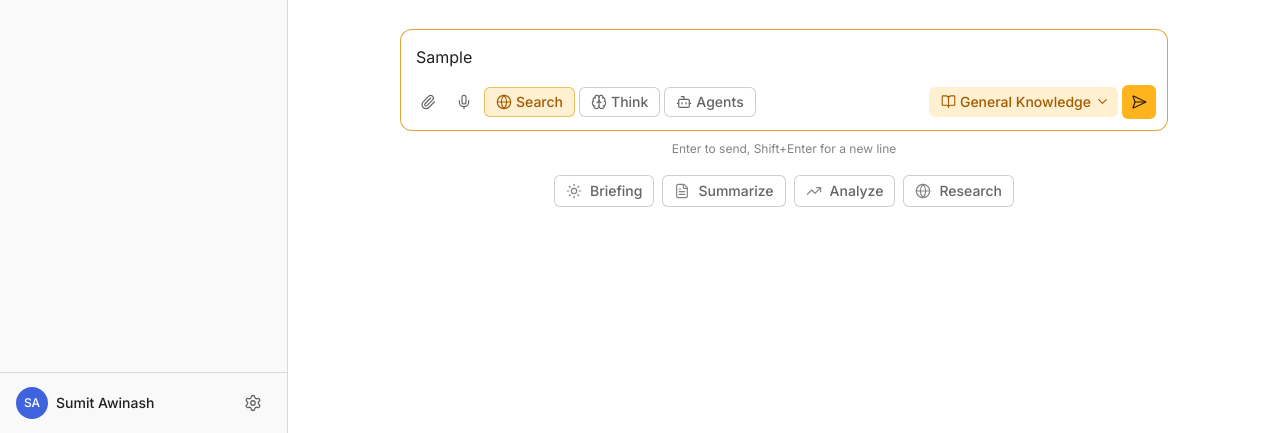
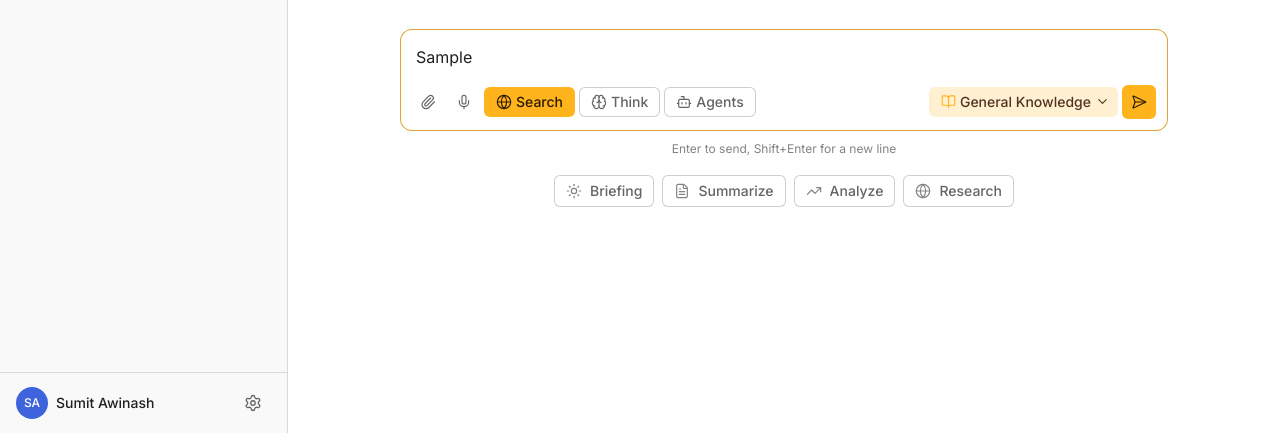
Before and after one commit to awinashsumit/skychat-radix, a plain HTML site: page index.html in a window 1280 px wide. Both pictures are taken after typing "Sample" into the empty fields and a click on the button "Search". Shown: the part 367-800 px from the top of the page. Drawn offline with nearby package versions, Linux system fonts and the light colour scheme.

Commit message:
Brand amber in the composer as fill rather than label
#FFB31C as a label on the pale amber pill measures 1.59:1, so the toggle
text stops being readable. As the fill with dark text it measures 9.27:1
and reads as the brand colour far more strongly. Toggles take the solid
brand fill because an on/off state should be loud; the knowledge selector
stays quiet and carries the brand in its icon.

Also repoints .claude/launch.json at the repo root after the flatten.

Co-Authored-By: Claude <noreply@anthropic.com>

```diff
--- a/skychat.css
+++ b/skychat.css
@@ -844,6 +844,24 @@
 .btn-ghost.is-danger { color: var(--danger-text); }
 .btn-ghost.is-danger:hover { background: var(--danger-bg); color: var(--danger-text); }
 
+/* Brand amber in the composer, applied where it can actually be seen.
+   #FFB31C as a LABEL on the pale amber pill measures 1.59:1, so the word
+   "Search" stops being readable. As the FILL with dark text it measures 9.27:1,
+   and reads as the brand colour far more strongly than tinted text ever did.
+
+   An on/off state should be loud, so the toggles take the solid brand fill. The
+   knowledge selector is a persistent value rather than a state, so it stays
+   quiet and carries the brand in its icon, leaving Send as the loudest control. */
+.sc-composer-row .toggle.is-on {
+  background: var(--accent-9); color: var(--accent-contrast); box-shadow: none;
+}
+.sc-composer-row .toggle.is-on:hover { background: var(--accent-10); color: var(--accent-contrast); }
+.sc-composer-row .toggle.is-on svg { color: var(--accent-contrast); }
+
+.sc-kb-chip { color: var(--accent-12); }
+.sc-kb-chip svg { color: var(--accent-9); }
+.sc-kb-chip .sc-chevron { color: var(--accent-12); }
+
 /* Accent icons vs accent text.
    Step 11 is the dark TEXT step and must stay dark wherever it colours words
    (.sc-kb-chip, .link, .badge, the "Add" label on an upload tile).
```
